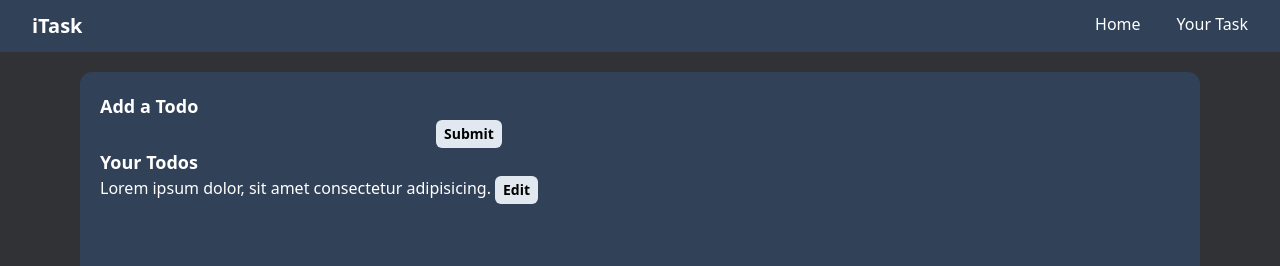
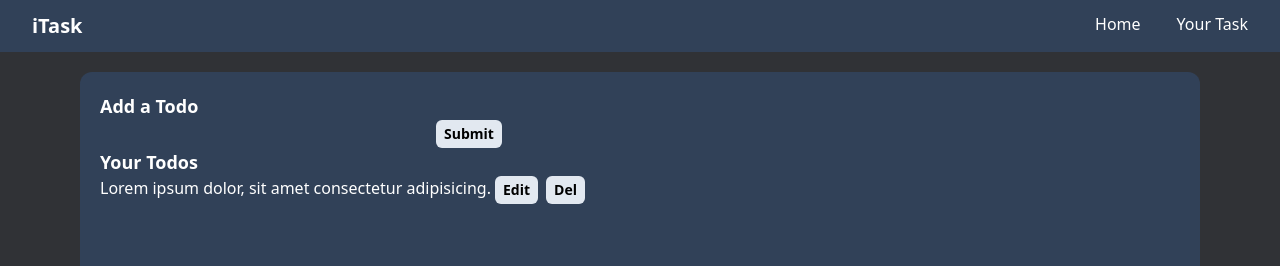
Before and after one commit to abdulmannansiddiqi/Todo-List-using-React, a React (Vite) app: page / in a window 1280 px wide. Shown: the top 266 px of the page. Built offline with nearby package versions, Linux system fonts and the light colour scheme.

Commit message:
add button

```diff
--- a/src/App.jsx
+++ b/src/App.jsx
@@ -22,6 +22,8 @@ function App() {
             <div className="text">Lorem ipsum dolor, sit amet consectetur adipisicing.</div>
             <div className="buttons">
               <button className='bg-slate-200 hover:bg-slate-700 text-black p-2 py-1 text-sm rounded-md mx-1 font-bold'>Edit</button>
+              <button className='bg-slate-200 hover:bg-slate-700 text-black p-2 py-1 text-sm rounded-md mx-1 font-bold'>Del</button>
+
             </div>
           </div>
         </div>
```
Lines whose indentation alone changed are shown as unchanged.
